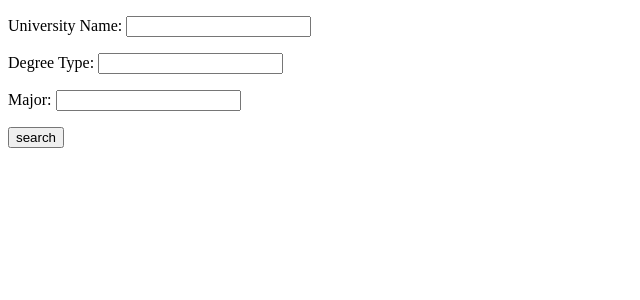
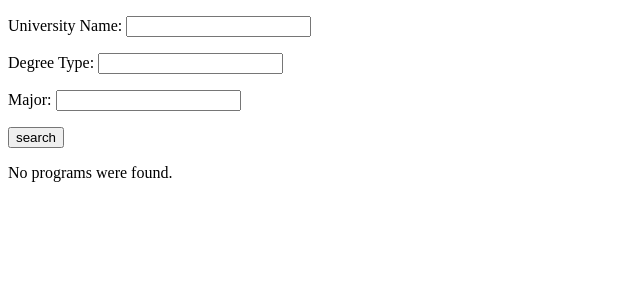
Before and after one commit to smasson288/ACS, a Django app: page /search/ in a window 1280 px wide. Shown: the top 300 px of the page, without its empty margins (0-640 px from the left). Run offline with Django 3.2, Linux system fonts and the light colour scheme.

Commit message:
fixed search result

```diff
--- a/ACS/checklist/templates/search.html
+++ b/ACS/checklist/templates/search.html
@@ -11,7 +11,7 @@
         {{ form.as_p }}
         <input type="submit" value="search">
     </form>
-    {% else %}
+    {% endif %}
     {% if programs %}
         {% for program in programs %}
             <div>////////</div>
@@ -24,6 +24,5 @@
     {% else %}
         <p>No programs were found.</p>
     {% endif %}
-    {% endif %}
 </body>
 </html>
--- a/ACS/checklist/views.py
+++ b/ACS/checklist/views.py
@@ -123,13 +123,15 @@ def search(request):
     if request.method == 'POST':
         form = ProgramSearchForm(request.POST)
         if form.is_valid():
+            print(form)
             university = form.cleaned_data['university_name']
             degree = form.cleaned_data['degree_type']
             major = form.cleaned_data['major']
 
             program_list = []
             programs = Program.objects.filter(Degree__contains=degree, Major__contains=major, School_id__School_name__contains=university).all()
-            return render(request, 'search.html', {'form':form,'programs':programs})
+            print(programs)
+            return render(request, 'search.html', {'form': form, 'programs': programs})
 
     form = ProgramSearchForm()
 
```
Lines whose indentation alone changed are shown as unchanged.
